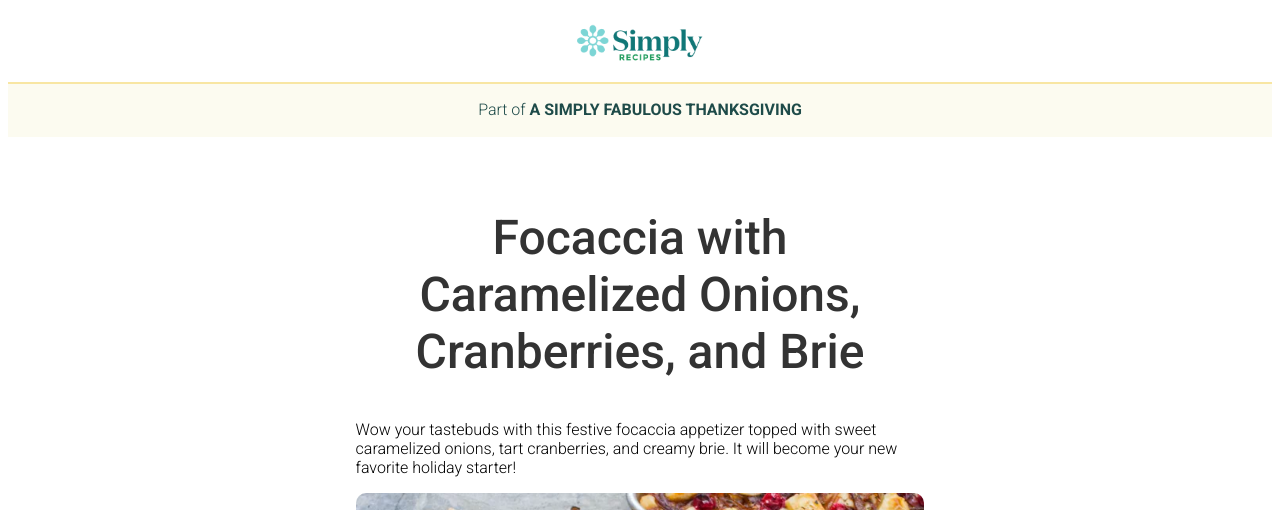
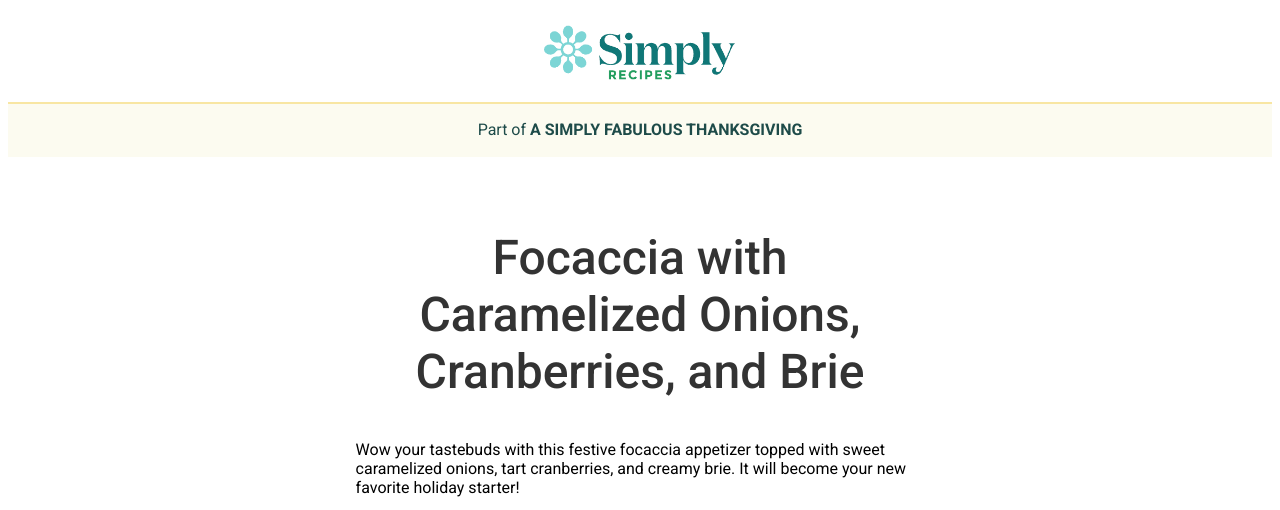
Before and after one commit to miaansaloni/U1-S1-L3-17-01, a plain HTML site: page index.html in a window 1280 px wide. Shown: the top 510 px of the page. Drawn offline with Linux system fonts and the light colour scheme; grey boxes are pictures that could not be loaded.

Commit message:
first commit

```diff
--- a/index.html
+++ b/index.html
@@ -7,7 +7,7 @@
     <link rel="stylesheet" href="style.css" />
     <link rel="preconnect" href="https://fonts.googleapis.com" />
     <link rel="preconnect" href="https://fonts.gstatic.com" crossorigin />
-    <link href="https://fonts.googleapis.com/css2?family=Roboto:wght@300;500;700&display=swap" rel="stylesheet" />
+    <link href="https://fonts.googleapis.com/css2?family=Roboto:wght@300;400;500;700&display=swap" rel="stylesheet" />
     <title>Simply Recipes</title>
   </head>
   <body>
--- a/style.css
+++ b/style.css
@@ -1,6 +1,6 @@
 * {
   font-family: "Roboto", sans-serif, "Times New Roman";
-  font-weight: 300;
+  font-weight: 400;
 }
 
 header {
@@ -10,7 +10,7 @@ header {
 }
 
 header img {
-  width: 10%;
+  width: 12rem;
 }
 nav {
   text-align: center;
```
